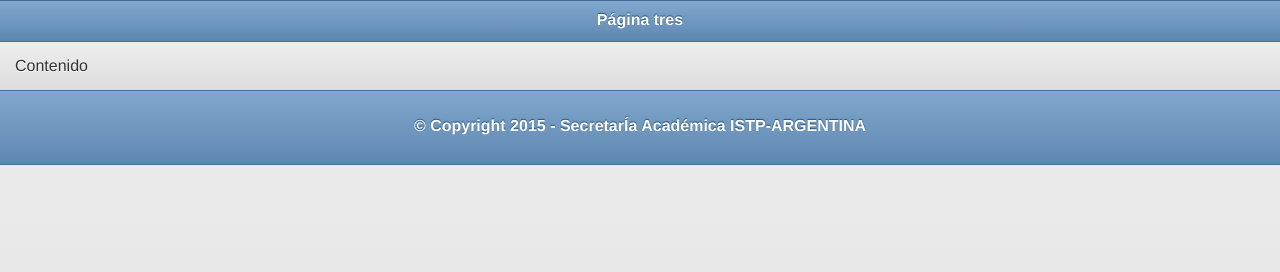
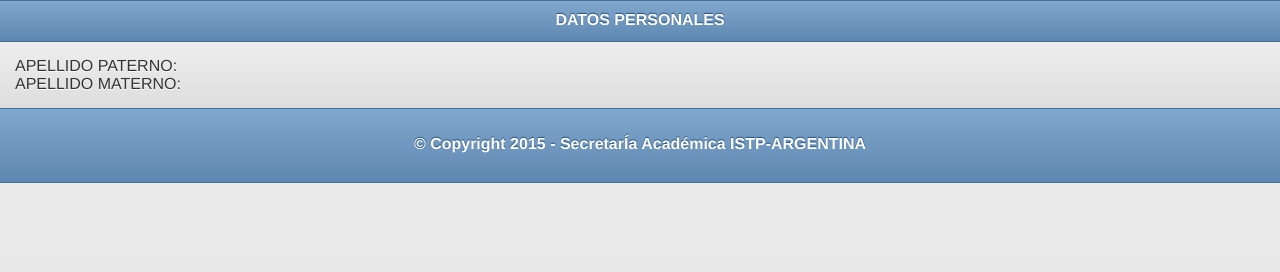
Before and after one commit to locololo123/consulta, a plain HTML site: page index.html in a window 1280 px wide. Both pictures are taken after a click on the item "DATOS PERSONALES". Drawn offline with Linux system fonts and the light colour scheme.

Commit message:
Update index.html

```diff
--- a/index.html
+++ b/index.html
@@ -21,7 +21,7 @@
 		</ul>
 	</div>
 	<div data-role="footer" data-theme="b">
-		<h2><p>&#169 Copyright 2015 - Secretaria Académica ISTP-ARGENTINA</p></h2>
+		<h2><p>&#169 Copyright 2015 - SecretarÍa Académica  ISTP-ARGENTINA</p></h2>
 	</div>
 </div>
 
@@ -39,10 +39,12 @@
 
 <div data-role="page" id="page3">
 	<div data-role="header" data-theme="b">
-		<h1>Página tres</h1>
+		<h1>DATOS PERSONALES</h1>
 	</div>
 	<div data-role="content" data-theme="c">
-		Contenido
+		APELLIDO PATERNO:<br>
+        APELLIDO MATERNO:
+
 	</div>
 	<div data-role="footer" data-theme="b">
 	<h2><p>&#169 Copyright 2015 - SecretarÍa Académica ISTP-ARGENTINA</p></h2>
```
